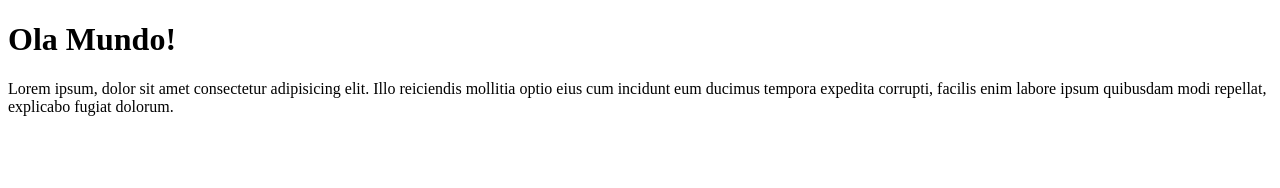
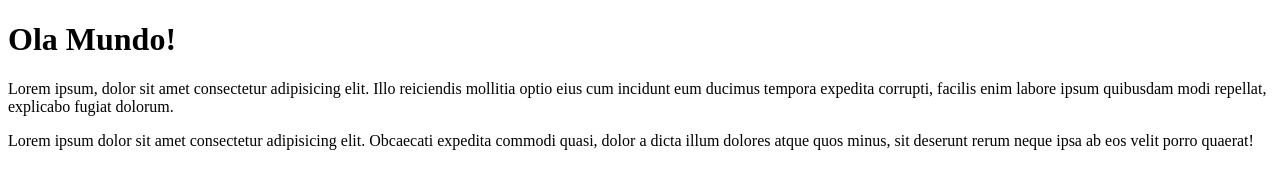
Before and after one commit to osvaldo-marinho/controle-financeiro, a plain HTML site: page index.html in a window 1280 px wide. Drawn offline with Linux system fonts and the light colour scheme.

Commit message:
Update index.html

```diff
--- a/index.html
+++ b/index.html
@@ -8,5 +8,6 @@
 <body>
     <h1> Ola Mundo!</h1>
     <p>Lorem ipsum, dolor sit amet consectetur adipisicing elit. Illo reiciendis mollitia optio eius cum incidunt eum ducimus tempora expedita corrupti, facilis enim labore ipsum quibusdam modi repellat, explicabo fugiat dolorum.</p>
+    <p>Lorem ipsum dolor sit amet consectetur adipisicing elit. Obcaecati expedita commodi quasi, dolor a dicta illum dolores atque quos minus, sit deserunt rerum neque ipsa ab eos velit porro quaerat!</p>
 </body>
 </html>
```
